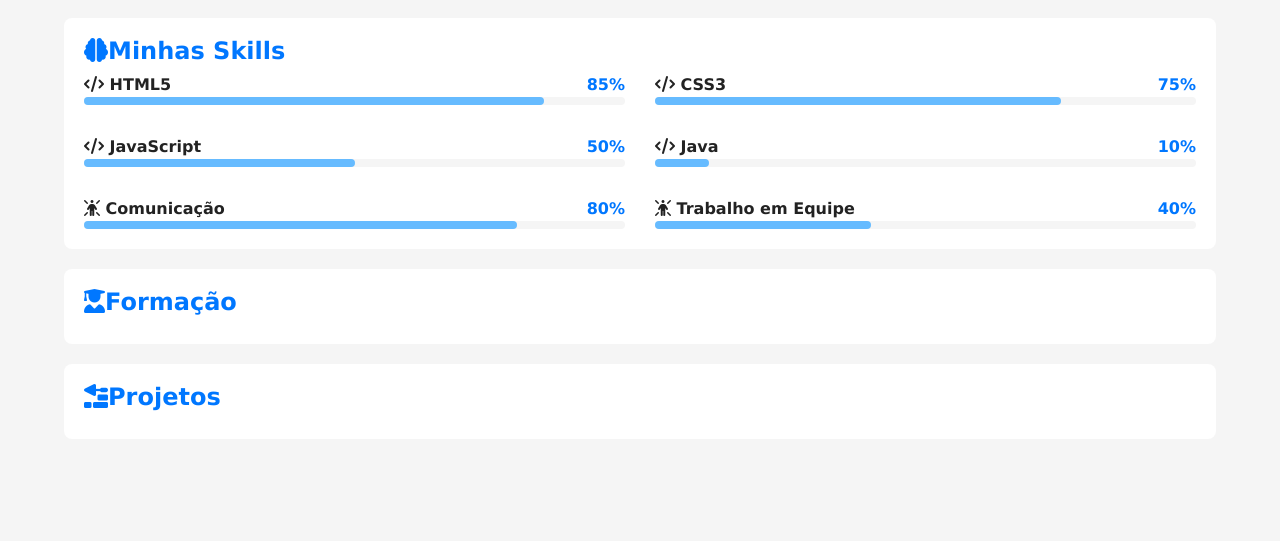
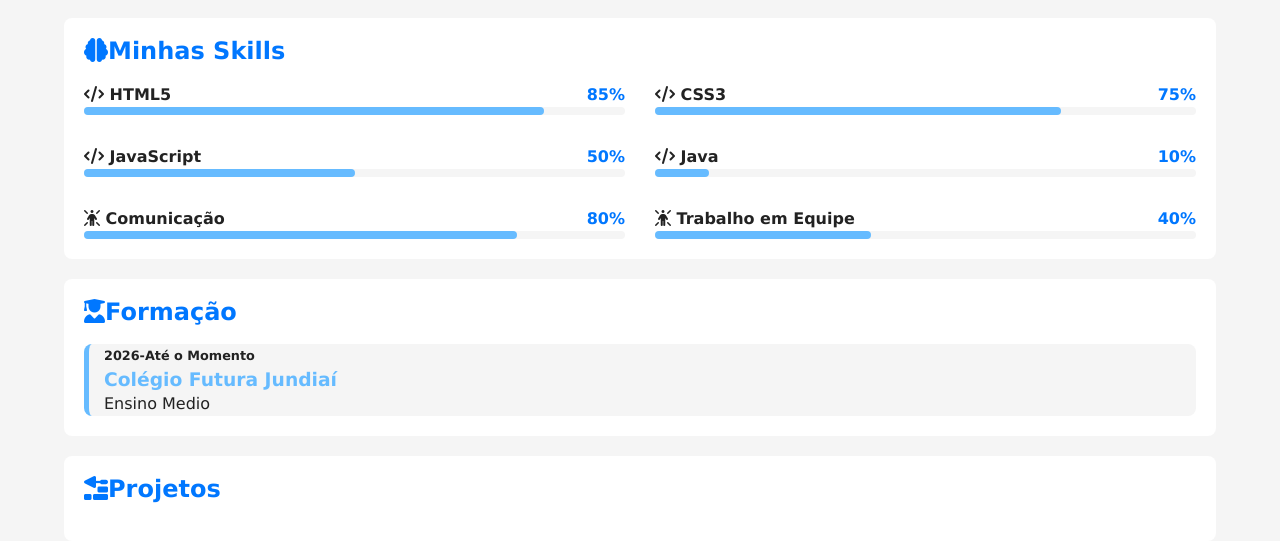
Before and after one commit to Filipi-Sil/portfolio, a plain HTML site: page index.html in a window 1280 px wide. Shown: the part 449-990 px from the top of the page. Before the commit the page ends 908 px from the top, so only its background shows below. Drawn offline with Linux system fonts and the light colour scheme.

Commit message:
Update portfolio

```diff
--- a/estilos/style.css
+++ b/estilos/style.css
@@ -124,7 +124,7 @@
 
 article h2{
   color: var(--destaque);
-  margin-bottom: 10px;
+  margin-bottom: 20px;
 }
 
 #skill-container{
@@ -162,6 +162,38 @@
   border-radius: 4px;
 }
 
+#formacao-container{
+  display: flex;
+  flex-direction: column-reverse;
+  gap: 20px;
+}
+
+#formacao-container .curso{
+  background-color: var(--fundo-principal);
+  border-radius: 8px;
+  border-left: 5px solid var(--destaque-inverso);
+  padding-left: 15px;
+  transition: border-width 0.5s, border-color 0.5s;
+}
+
+#formacao-container .curso:hover{
+  border-left-width: 15px;
+  border-color: var(--destaque);
+  cursor: pointer;
+}
+
+#formacao-container .periodo{
+  font-size: 0.8em;
+  font-weight: bold;
+  color: var(--texto);
+}
+
+#formacao-container .instituicao{
+  color: var(--destaque-inverso);
+  font-weight: 1.1em;
+}
+
+
 @media screen and (min-width: 768px) {
   #skill-container{
     grid-template-columns: 1fr 1fr;
--- a/index.html
+++ b/index.html
@@ -133,6 +133,17 @@
 
             <article id="formacao">
                 <h2><i class="fa-solid fa-user-graduate"></i>Formação</h2>
+
+                <div id="formacao-container">
+
+                    <div class="curso">
+                        <p class="periodo">2026-Até o Momento</p>
+                        <h3 class="instituicao">Colégio Futura Jundiaí</h3>
+                        <p class="titulacao">Ensino Medio</p>
+                    </div>
+
+                </div>
+
             </article> <!--Fim article#formacao-->
 
             <article id="projetos">
```
